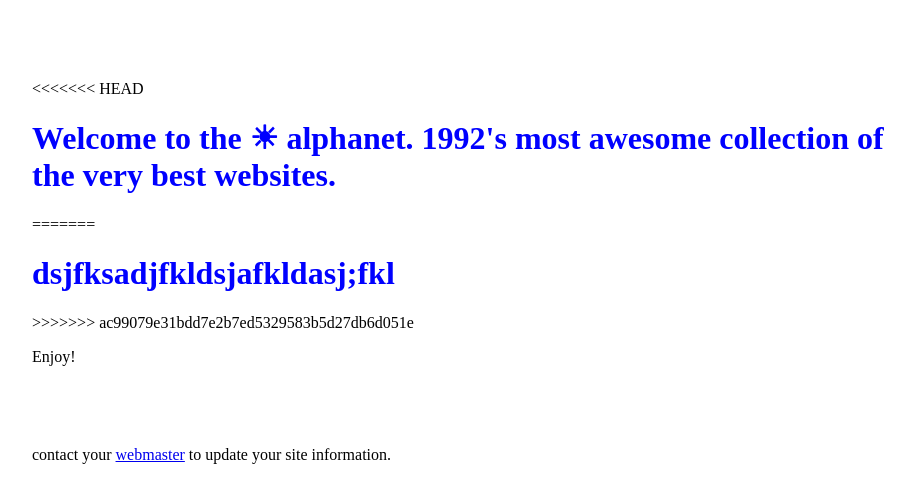
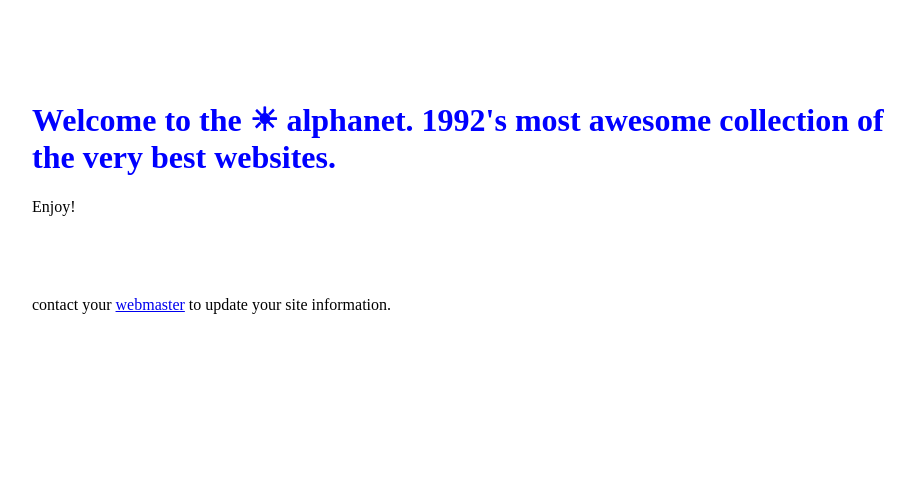
Before and after one commit to perpetual-education-personal/alpha-two-homepage, a plain HTML site: page index.html in a window 1280 px wide. Shown: the whole page, without its empty margins (158-1073 px from the left). Drawn offline with Linux system fonts and the light colour scheme.

Commit message:
Change title

```diff
--- a/index.html
+++ b/index.html
@@ -2,7 +2,7 @@
 
 <html lang="en">
   <head>
-    <title>Alphanet SUCKS ☀</title>
+    <title>Alphanet ☀</title>
 
     <style>
       /* We should probably have a reset and stuff
@@ -38,13 +38,9 @@
 
   <body style="padding-top: 80px; padding-bottom: 200px; max-width: 900px; margin: 0 auto">
     <header>
-<<<<<<< HEAD
       <h1 style="color: blue">
         Welcome to the ☀ alphanet. 1992's most awesome collection of the very best websites.
       </h1>
-=======
-      <h1 style='color: blue;'>dsjfksadjfkldsjafkldasj;fkl</h1>
->>>>>>> ac99079e31bdd7e2b7ed5329583b5d27db6d051e
     </header>
 
     <main>
```
